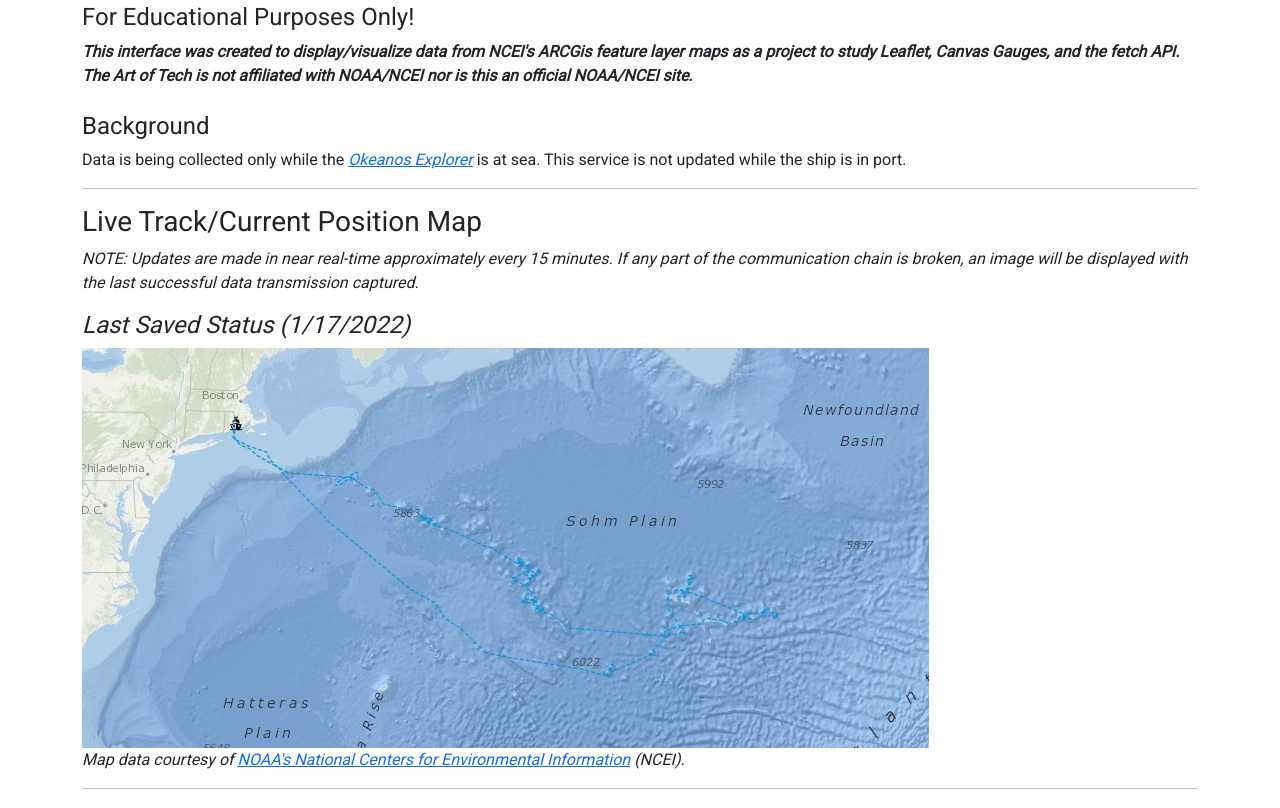
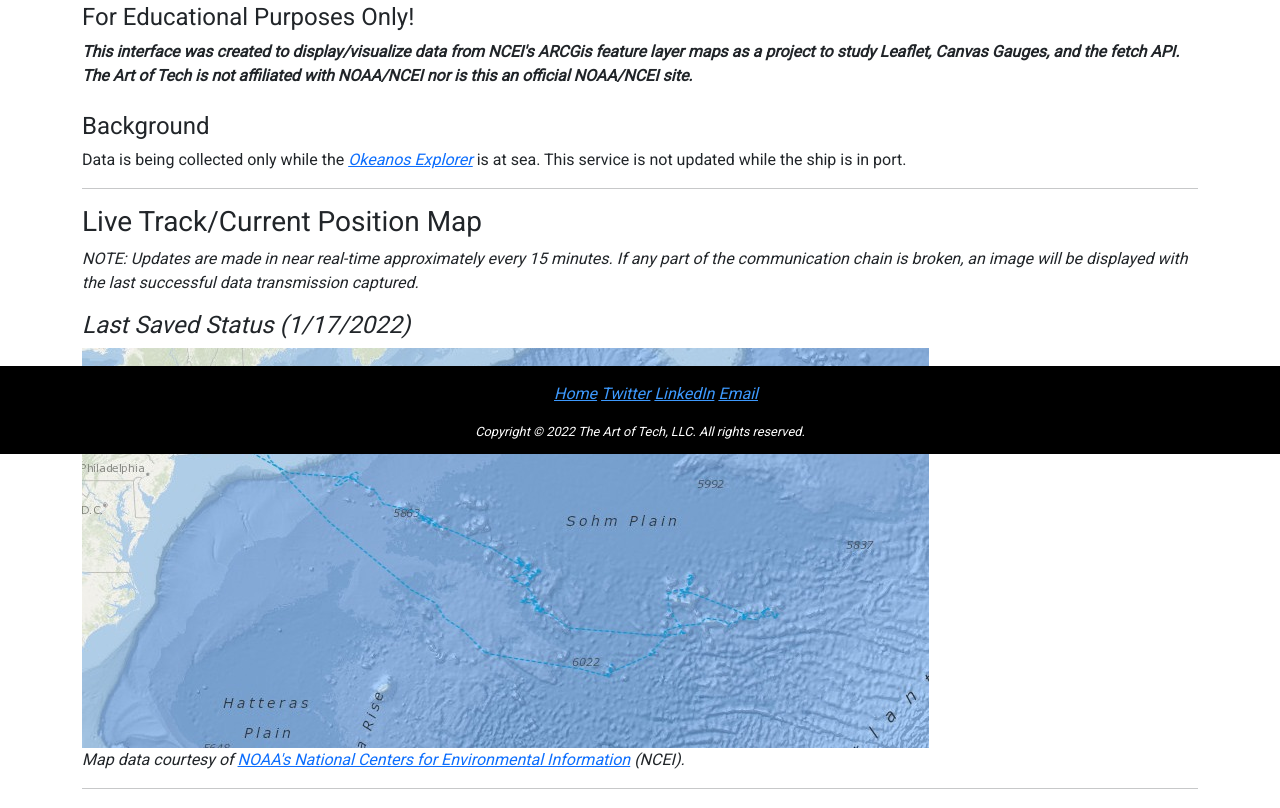
Before and after one commit to john-chase/projects_leaflet-map-gauge, a plain HTML site: page index.html in a window 1280 px wide. Shown: the part 346-1154 px from the top of the page. Drawn offline with nearby package versions, Linux system fonts and the light colour scheme; no server answers.

Commit message:
add footer

```diff
--- a/css/local-styles.css
+++ b/css/local-styles.css
@@ -4,8 +4,15 @@ header{display:table;width:100%;background-color:#fff;display:flex;align-items:c
 h1{font-family:'Russo One',sans-serif;padding-top:20px;text-align:center;color:dodgerblue;font-weight:bold;font-size:2.5em;margin:1rem 0 2rem 0;text-shadow:2px 2px #ddd;display:table-cell;vertical-align:middle;}
 
 #logo{margin-left:2.5rem;}
+#cir-footer-wrapper {text-align:center;}
+#cir-footer-wrapper a {color:#3d99fd;}
+#cir-footer-wrapper a:hover {color:white;}
+#cir-footer-menu {margin:0; padding:1rem 0 0 0; font-size:1em; text-align:center; background-color:black; position:fixed; bottom:0; width:100%;}
+#footer-menu li {display:inline; margin:0; padding-left:0; background-image:none;}
+#gauges{padding-bottom:6rem;}
 
 /*classes*/
+.copyright {font-size:80%; color:white;padding-bottom:1em;}
 .hidden{display:none}
 .right{float:right;}
 .left{float:left;}
--- a/index.html
+++ b/index.html
@@ -167,6 +167,25 @@
 		    </div>
         </div><!--end .row-->
     </div><!--end .container-->
+    <footer id="cir-footer-wrapper">
+        <div id="cir-footer-menu">
+            <ul id="footer-menu" class="menu">
+                <li id="menu-item-24" class="menu-item menu-item-type-custom menu-item-object-custom menu-item-24">
+                    <a target="_blank" href="https://theartoftechllc.com">Home</a>
+                </li>
+                <li id="menu-item-24" class="menu-item menu-item-type-custom menu-item-object-custom menu-item-24">
+                    <a target="_blank" href="https://twitter.com/artoftechllc">Twitter</a>
+                </li>
+                <li id="menu-item-303" class="menu-item menu-item-type-custom menu-item-object-custom menu-item-303">
+                    <a target="_blank" href="https://www.linkedin.com/company/the-art-of-tech-llc-/">LinkedIn</a>
+                </li>
+                <li id="menu-item-26" class="menu-item menu-item-type-custom menu-item-object-custom menu-item-26">
+                    <a target="_blank" href="mailto:info@theartoftechllc.com">Email</a>
+                </li>
+            </ul>
+            <div class="copyright"> Copyright © 2022 The Art of Tech, LLC. All rights reserved.</div>
+        </div>
+    </footer>
     <!-- SCRIPTS -->
     <script src="https://cdn.jsdelivr.net/npm/bootstrap@5.1.3/dist/js/bootstrap.min.js" integrity="sha384-QJHtvGhmr9XOIpI6YVutG+2QOK9T+ZnN4kzFN1RtK3zEFEIsxhlmWl5/YESvpZ13" crossorigin="anonymous"></script>
     <script src="https://code.jquery.com/jquery-3.6.0.slim.min.js" integrity="sha256-u7e5khyithlIdTpu22PHhENmPcRdFiHRjhAuHcs05RI=" crossorigin="anonymous"></script>
```
Also changed, not shown: css/livestream-styles.css (line endings or trailing spaces).
